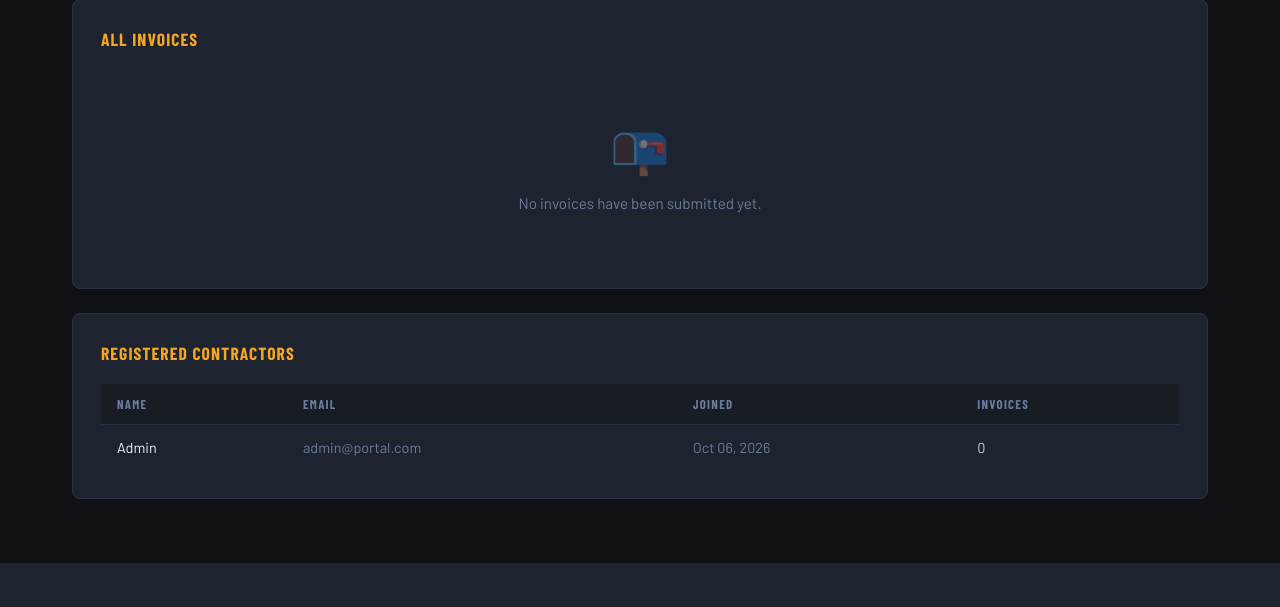
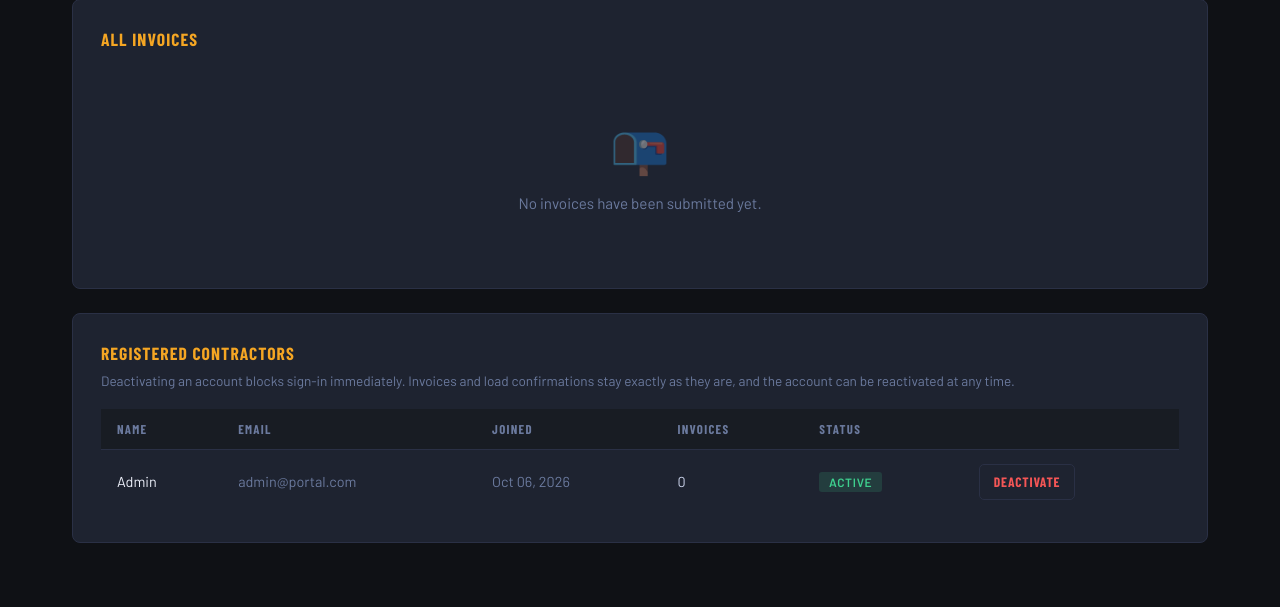
Before and after one commit to Blazuno/truckportal, a Flask app: template templates/admin.html in a window 1280 px wide. Shown: the part 627-1234 px from the top of the page. Before the commit the page ends 1190 px from the top, so only its background shows below. Run offline with Flask 3, Linux system fonts and the light colour scheme; the template is opened without the code that fills it: values that come from a table or form of the project are taken from there, others are empty; data comes from the database, SQL or seed files in the repository; some web fonts are replaced.

Commit message:
Let the admin deactivate subcontractor accounts
Accounts could be created but never switched off. Deleting them outright
was the other option, but invoices and load confirmations are attributed
to their submitter, so removing an account would take that history with
it. Deactivation blocks sign-in and leaves every record in place.

- New `active` flag on User, added to existing databases by ensure_schema
  since create_all only ever creates missing tables.
- Login refuses a deactivated account, and login_required rechecks on each
  request so someone already signed in is turned away immediately rather
  than whenever their session happens to end.
- The contractor list shows status, with Deactivate / Reactivate.
- An admin cannot deactivate their own account, and admin accounts are
  excluded entirely: only subcontractors appear in that list, so a
  deactivated admin would have no way back.

Co-Authored-By: Claude Opus 5 <noreply@anthropic.com>

```diff
--- a/app.py
+++ b/app.py
@@ -54,6 +54,7 @@ class User(db.Model):
     business_name    = db.Column(db.String(200))
     business_address = db.Column(db.String(300))
     phone            = db.Column(db.String(50))
+    active           = db.Column(db.Boolean, nullable=False, default=True)
     invoices           = db.relationship('Invoice', backref='submitter', lazy=True)
     load_confirmations = db.relationship('LoadConfirmation', backref='contractor', lazy=True)
 
@@ -122,6 +123,13 @@ def login_required(f):
     def decorated(*args, **kwargs):
         if 'user_id' not in session:
             flash('Please log in to continue.', 'error')
+            return redirect(url_for('login'))
+        # Checked per request, so deactivating someone takes effect immediately
+        # rather than whenever their session happens to end.
+        user = db.session.get(User, session['user_id'])
+        if user is None or not user.active:
+            session.clear()
+            flash('This account is no longer active.', 'error')
             return redirect(url_for('login'))
         return f(*args, **kwargs)
     return decorated
@@ -446,6 +454,9 @@ def login():
         pw    = request.form.get('password','')
         user  = User.query.filter_by(email=email).first()
         if user and check_password_hash(user.password, pw):
+            if not user.active:
+                flash('This account has been deactivated. Contact the administrator.','error')
+                return render_template('login.html')
             session['user_id']   = user.id
             session['user_name'] = user.name
             session['is_admin']  = user.is_admin
@@ -738,6 +749,40 @@ def delete_load(load_id):
               'still references it. Please report this.', 'error')
     return redirect(url_for('admin_dashboard'))
 
+@app.route('/admin/users/<int:user_id>/deactivate', methods=['POST'])
+@login_required
+@admin_required
+def deactivate_user(user_id):
+    user = User.query.get_or_404(user_id)
+
+    if user.id == session['user_id']:
+        flash('You cannot deactivate your own account.','error')
+        return redirect(url_for('admin_dashboard'))
+
+    # Only subcontractors appear in the contractor list, so deactivating an
+    # admin would hide it with no way to switch it back on.
+    if user.is_admin:
+        flash('Admin accounts cannot be deactivated.','error')
+        return redirect(url_for('admin_dashboard'))
+
+    user.active = False
+    db.session.commit()
+    flash(f'{user.name} has been deactivated. Their records are unchanged.','success')
+    return redirect(url_for('admin_dashboard'))
+
+@app.route('/admin/users/<int:user_id>/reactivate', methods=['POST'])
+@login_required
+@admin_required
+def reactivate_user(user_id):
+    user = User.query.get_or_404(user_id)
+    if user.is_admin:
+        flash('Admin accounts are always active.','error')
+        return redirect(url_for('admin_dashboard'))
+    user.active = True
+    db.session.commit()
+    flash(f'{user.name} can sign in again.','success')
+    return redirect(url_for('admin_dashboard'))
+
 @app.route('/admin/routes')
 @login_required
 @admin_required
@@ -835,6 +880,23 @@ def seed_admin():
         db.session.commit()
         print(f"✓ Admin seeded → {admin.email}")
 
+def ensure_schema():
+    """Add columns introduced after a database was first created.
+
+    db.create_all() only ever creates missing tables, so a column added to an
+    existing model needs an explicit ALTER.
+    """
+    inspector = sa_inspect(db.engine)
+    if 'user' not in inspector.get_table_names():
+        return
+    columns = {c['name'] for c in inspector.get_columns('user')}
+    if 'active' not in columns:
+        # "user" is a reserved word in Postgres, so it stays quoted.
+        db.session.execute(text(
+            'ALTER TABLE "user" ADD COLUMN active BOOLEAN NOT NULL DEFAULT TRUE'))
+        db.session.commit()
+        print("✓ Added user.active column")
+
 def seed_counters():
     if db.session.get(Counter, 'order_number') is None:
         db.session.add(Counter(name='order_number', value=ORDER_NUMBER_START - 1))
@@ -842,6 +904,7 @@ def seed_counters():
 
 with app.app_context():
     db.create_all()
+    ensure_schema()
     seed_admin()
     seed_counters()
 
--- a/templates/admin.html
+++ b/templates/admin.html
@@ -170,6 +170,10 @@
   <!-- Contractor List -->
   <div class="card">
     <div class="card-title">Registered Contractors</div>
+    <p style="color:var(--dim);font-size:0.85rem;margin-top:-0.75rem;margin-bottom:1.25rem;">
+      Deactivating an account blocks sign-in immediately. Invoices and load confirmations
+      stay exactly as they are, and the account can be reactivated at any time.
+    </p>
     {% if contractors %}
     <div class="table-wrap">
       <table class="responsive">
@@ -179,6 +183,8 @@
             <th>Email</th>
             <th>Joined</th>
             <th>Invoices</th>
+            <th>Status</th>
+            <th></th>
           </tr>
         </thead>
         <tbody>
@@ -188,6 +194,25 @@
             <td data-label="Email" style="color:var(--dim)">{{ c.email }}</td>
             <td data-label="Joined" style="color:var(--dim)">{{ c.created.strftime('%b %d, %Y') }}</td>
             <td data-label="Invoices">{{ c.invoices|length }}</td>
+            <td data-label="Status">
+              {% if c.active %}
+              <span class="badge badge-paid">Active</span>
+              {% else %}
+              <span class="badge badge-pending">Deactivated</span>
+              {% endif %}
+            </td>
+            <td data-label="" class="cell-actions">
+              {% if c.active %}
+              <form method="POST" action="{{ url_for('deactivate_user', user_id=c.id) }}"
+                    onsubmit="return confirm('Deactivate {{ c.name }}? They will not be able to sign in. Their invoices and load confirmations are kept.')">
+                <button type="submit" class="btn btn-danger btn-sm">Deactivate</button>
+              </form>
+              {% else %}
+              <form method="POST" action="{{ url_for('reactivate_user', user_id=c.id) }}">
+                <button type="submit" class="btn btn-ghost btn-sm">Reactivate</button>
+              </form>
+              {% endif %}
+            </td>
           </tr>
           {% endfor %}
         </tbody>
```
